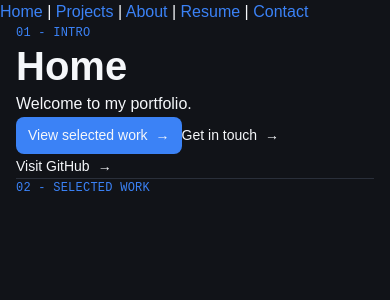
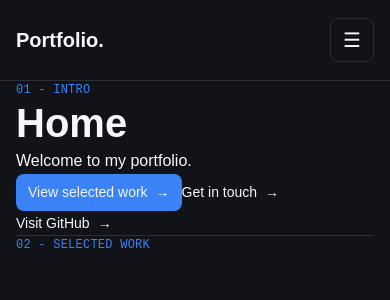
Before and after one commit to BrochotMaxime/portfolio-v2, a React (Vite) app: page / in a window 390 px wide. Shown: the top 300 px of the page. Built offline with nearby package versions, Linux system fonts and the light colour scheme.

Commit message:
feat: implement responsive header and navigation (#26)

```diff
--- a/src/App.jsx
+++ b/src/App.jsx
@@ -1,4 +1,6 @@
 import { Link, Routes, Route } from 'react-router'
+
+import Header from './components/layout/Header'
 
 import Home from './pages/Home'
 import Projects from './pages/Projects'
@@ -11,7 +13,7 @@ import NotFound from './pages/NotFound'
 function App() {
   return (
     <>
-      <nav aria-label="Main navigation">
+      <Header aria-label="Main navigation">
         <Link to="/">Home</Link>
         {' | '}
         <Link to="/projects">Projects</Link>
@@ -21,7 +23,7 @@ function App() {
         <Link to="/resume">Resume</Link>
         {' | '}
         <Link to="/contact">Contact</Link>
-      </nav>
+      </Header>
 
       <Routes>
         <Route path="/" element={<Home />} />
--- /dev/null
+++ b/src/components/layout/Header.jsx
@@ -0,0 +1,154 @@
+import { useEffect, useLayoutEffect, useRef, useState } from 'react'
+import { NavLink, useLocation } from 'react-router'
+import Container from './Container'
+
+// Main navigation links
+const navigationItems = [
+  { label: 'Home', to: '/' },
+  { label: 'Projects', to: '/projects' },
+  { label: 'About', to: '/about' },
+  { label: 'Resume', to: '/resume' },
+  { label: 'Contact', to: '/contact' },
+]
+
+function Header() {
+  // Current React Router location
+  const location = useLocation()
+
+  // Store the route on which the mobile menu was opened
+  const [menuOpenPath, setMenuOpenPath] = useState(null)
+
+  // The menu is open only on its original route
+  const isMenuOpen = menuOpenPath === location.pathname
+
+  // References for keyboard focus management
+  const menuButtonRef = useRef(null)
+  const firstLinkRef = useRef(null)
+
+  // Toggle the mobile menu
+  function toggleMenu() {
+    setMenuOpenPath(isMenuOpen ? null : location.pathname)
+  }
+
+  // Close the mobile menu
+  function closeMenu() {
+    setMenuOpenPath(null)
+  }
+
+  // Close the menu with Escape and restore button focus
+  function handleMenuKeyDown(event) {
+    if (event.key === 'Escape' && isMenuOpen) {
+      closeMenu()
+      menuButtonRef.current?.focus()
+    }
+  }
+
+  // Focus the first navigation link when the menu opens
+  useLayoutEffect(() => {
+    if (isMenuOpen) {
+      firstLinkRef.current?.focus()
+    }
+  }, [isMenuOpen])
+
+  // Reset the mobile menu when switching to desktop
+  useEffect(() => {
+    const mediaQuery = window.matchMedia('(min-width: 75rem)')
+
+    function handleBreakpointChange(event) {
+      if (event.matches) {
+        setMenuOpenPath(null)
+      }
+    }
+
+    mediaQuery.addEventListener('change', handleBreakpointChange)
+
+    return () => {
+      mediaQuery.removeEventListener('change', handleBreakpointChange)
+    }
+  }, [])
+
+  return (
+    <>
+      {/* Header and navigation */}
+      <header className="header" onKeyDown={handleMenuKeyDown}>
+        <Container>
+          <div className="header__inner">
+            {/* Brand link */}
+            <NavLink to="/" className="header__brand" aria-label="Home" onClick={closeMenu}>
+              Portfolio.
+            </NavLink>
+
+            {/* Mobile menu toggle */}
+            <button
+              ref={menuButtonRef}
+              type="button"
+              className="header__menu-button"
+              aria-label={isMenuOpen ? 'Close menu' : 'Open menu'}
+              aria-expanded={isMenuOpen}
+              aria-controls="mobile-navigation"
+              onClick={toggleMenu}
+            >
+              <span aria-hidden="true">{isMenuOpen ? '✕' : '☰'}</span>
+            </button>
+
+            {/* Desktop navigation */}
+            <nav className="header__nav" aria-label="Main navigation">
+              {navigationItems.map(({ label, to }) => (
+                <NavLink
+                  key={to}
+                  to={to}
+                  end={to === '/'}
+                  className={({ isActive }) =>
+                    `header__link${isActive ? ' header__link--active' : ''}`
+                  }
+                >
+                  {label}
+                </NavLink>
+              ))}
+            </nav>
+          </div>
+        </Container>
+
+        {/* Animated mobile navigation */}
+        <nav
+          id="mobile-navigation"
+          className={`header__mobile-nav${isMenuOpen ? ' header__mobile-nav--open' : ''}`}
+          aria-label="Mobile navigation"
+          aria-hidden={!isMenuOpen}
+          inert={!isMenuOpen}
+        >
+          <Container>
+            <div className="header__mobile-links">
+              {navigationItems.map(({ label, to }, index) => (
+                <NavLink
+                  key={to}
+                  ref={index === 0 ? firstLinkRef : undefined}
+                  to={to}
+                  end={to === '/'}
+                  onClick={closeMenu}
+                  className={({ isActive }) =>
+                    `header__mobile-link${isActive ? ' header__mobile-link--active' : ''}`
+                  }
+                >
+                  {label}
+                </NavLink>
+              ))}
+            </div>
+          </Container>
+        </nav>
+      </header>
+
+      {/* Background overlay used to close the mobile menu */}
+      <button
+        type="button"
+        className={`header-overlay${isMenuOpen ? ' header-overlay--visible' : ''}`}
+        aria-label="Close navigation"
+        aria-hidden={!isMenuOpen}
+        tabIndex={-1}
+        onClick={closeMenu}
+      />
+    </>
+  )
+}
+
+export default Header
--- /dev/null
+++ b/src/styles/components/layout/_header.scss
@@ -0,0 +1,196 @@
+@use '../../abstracts' as a;
+
+.header {
+  position: relative;
+  z-index: 20;
+  background-color: a.$color-background;
+  border-bottom: 1px solid a.$color-border;
+
+  &__inner {
+    display: flex;
+    align-items: center;
+    justify-content: space-between;
+    gap: a.$space-4;
+    min-height: 5rem;
+  }
+
+  &__brand {
+    flex-shrink: 0;
+    font-family: a.$font-heading;
+    font-size: a.$font-size-xl;
+    font-weight: a.$font-weight-bold;
+    color: a.$color-text-primary;
+    text-decoration: none;
+
+    &:hover {
+      text-decoration: none;
+    }
+  }
+
+  &__menu-button {
+    display: inline-flex;
+    align-items: center;
+    justify-content: center;
+
+    width: 2.75rem;
+    height: 2.75rem;
+    padding: 0;
+
+    font-size: a.$font-size-xl;
+    color: a.$color-text-primary;
+    background: transparent;
+    border: 1px solid a.$color-border;
+    border-radius: a.$radius-md;
+    cursor: pointer;
+
+    &:hover {
+      border-color: a.$color-accent;
+    }
+  }
+
+  &__nav {
+    display: none;
+    align-items: center;
+    gap: a.$space-5;
+  }
+
+  &__link {
+    font-family: a.$font-body;
+    font-size: a.$font-size-sm;
+    font-weight: a.$font-weight-medium;
+    color: a.$color-text-secondary;
+    text-decoration: none;
+
+    transition: color 0.2s ease;
+
+    &:hover,
+    &--active {
+      color: a.$color-accent;
+      text-decoration: none;
+    }
+  }
+
+  &__mobile-nav {
+    position: absolute;
+    top: 100%;
+    left: 0;
+    width: 100%;
+
+    padding-block: a.$space-3 a.$space-5;
+    background-color: a.$color-background;
+    border-bottom: 1px solid a.$color-border;
+
+    opacity: 0;
+    visibility: hidden;
+    transform: translateY(-1rem);
+
+    transition:
+      opacity 0.25s ease,
+      transform 0.25s ease,
+      visibility 0s linear 0.25s;
+
+    pointer-events: none;
+
+    &--open {
+      opacity: 1;
+      visibility: visible;
+      transform: translateY(0);
+      pointer-events: auto;
+
+      transition:
+        opacity 0.25s ease,
+        transform 0.25s ease,
+        visibility 0s;
+    }
+  }
+
+  &__mobile-link {
+    position: relative;
+    display: block;
+    padding: a.$space-3;
+    border-radius: a.$radius-md;
+
+    font-family: a.$font-body;
+    font-size: a.$font-size-base;
+    font-weight: a.$font-weight-medium;
+    color: a.$color-text-secondary;
+    text-decoration: none;
+
+    &:hover,
+    &--active {
+      color: a.$color-accent;
+      background-color: a.$color-surface;
+      text-decoration: none;
+    }
+  }
+
+  &__mobile-links {
+    display: flex;
+    flex-direction: column;
+    gap: a.$space-1;
+  }
+
+  &__brand,
+  &__link,
+  &__menu-button,
+  &__mobile-link {
+    &:focus-visible {
+      z-index: 1;
+      outline: 2px solid a.$color-accent;
+      outline-offset: 4px;
+    }
+  }
+
+  @include a.desktop {
+    &__menu-button {
+      display: none;
+    }
+
+    &__nav {
+      display: flex;
+    }
+
+    &__mobile-nav {
+      display: none;
+    }
+  }
+}
+
+.header-overlay {
+  position: fixed;
+  inset: 0;
+  z-index: 10;
+  padding: 0;
+  border: 0;
+  cursor: default;
+
+  background-color: rgba(0, 0, 0, 0.55);
+
+  opacity: 0;
+  visibility: hidden;
+  pointer-events: none;
+
+  transition:
+    opacity 0.25s ease,
+    visibility 0.25s ease;
+
+  &--visible {
+    opacity: 1;
+    visibility: visible;
+    pointer-events: auto;
+  }
+}
+
+@include a.desktop {
+  .header-overlay {
+    display: none;
+  }
+}
+
+@media (prefers-reduced-motion: reduce) {
+  .header__link,
+  .header__mobile-nav,
+  .header-overlay {
+    transition: none;
+  }
+}
--- a/src/styles/main.scss
+++ b/src/styles/main.scss
@@ -3,6 +3,7 @@
 @use 'base/typography';
 
 @use 'components/layout/container';
+@use 'components/layout/header';
 
 @use 'components/ui/action-link';
 @use 'components/ui/divider';
```
